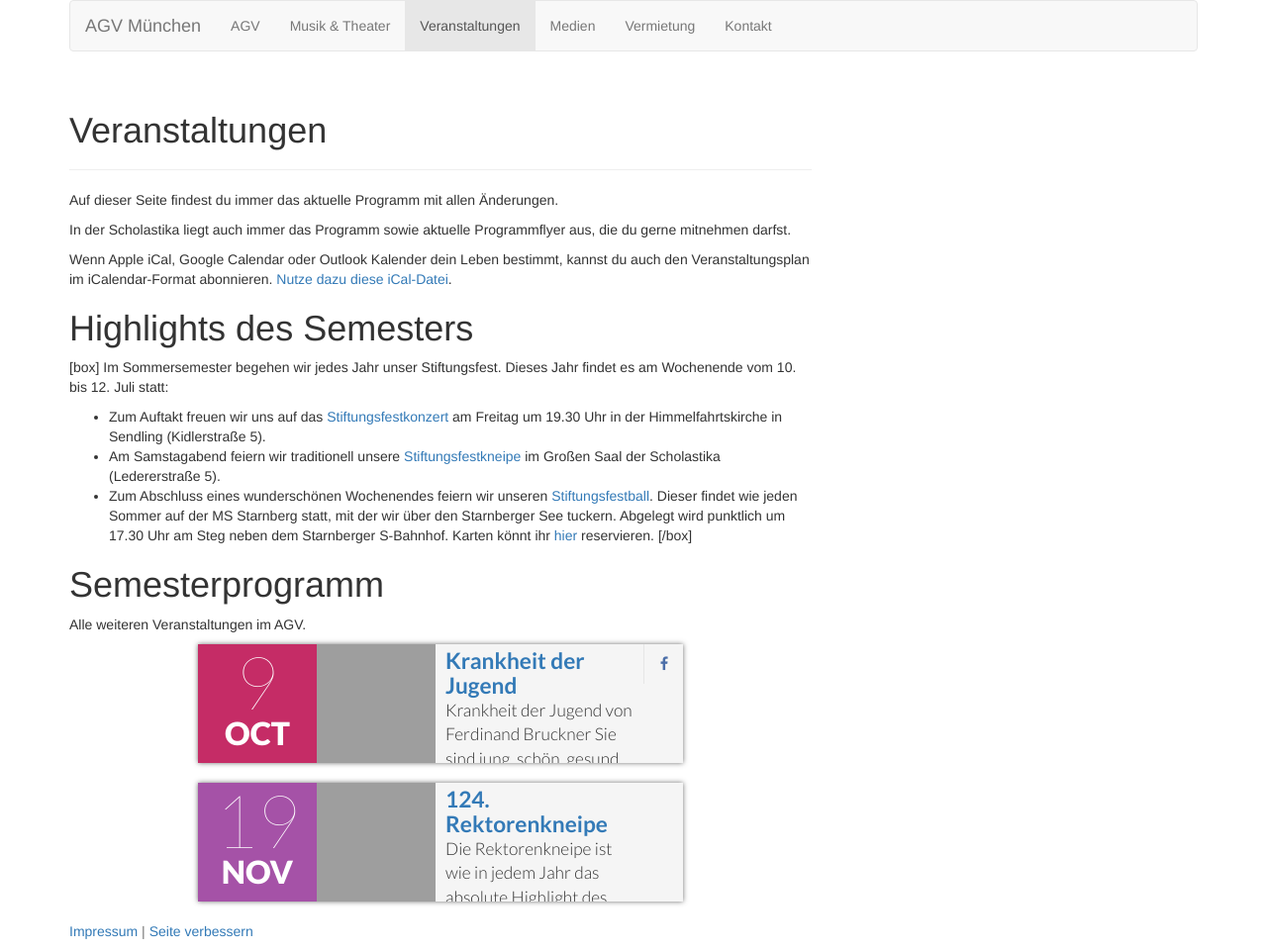
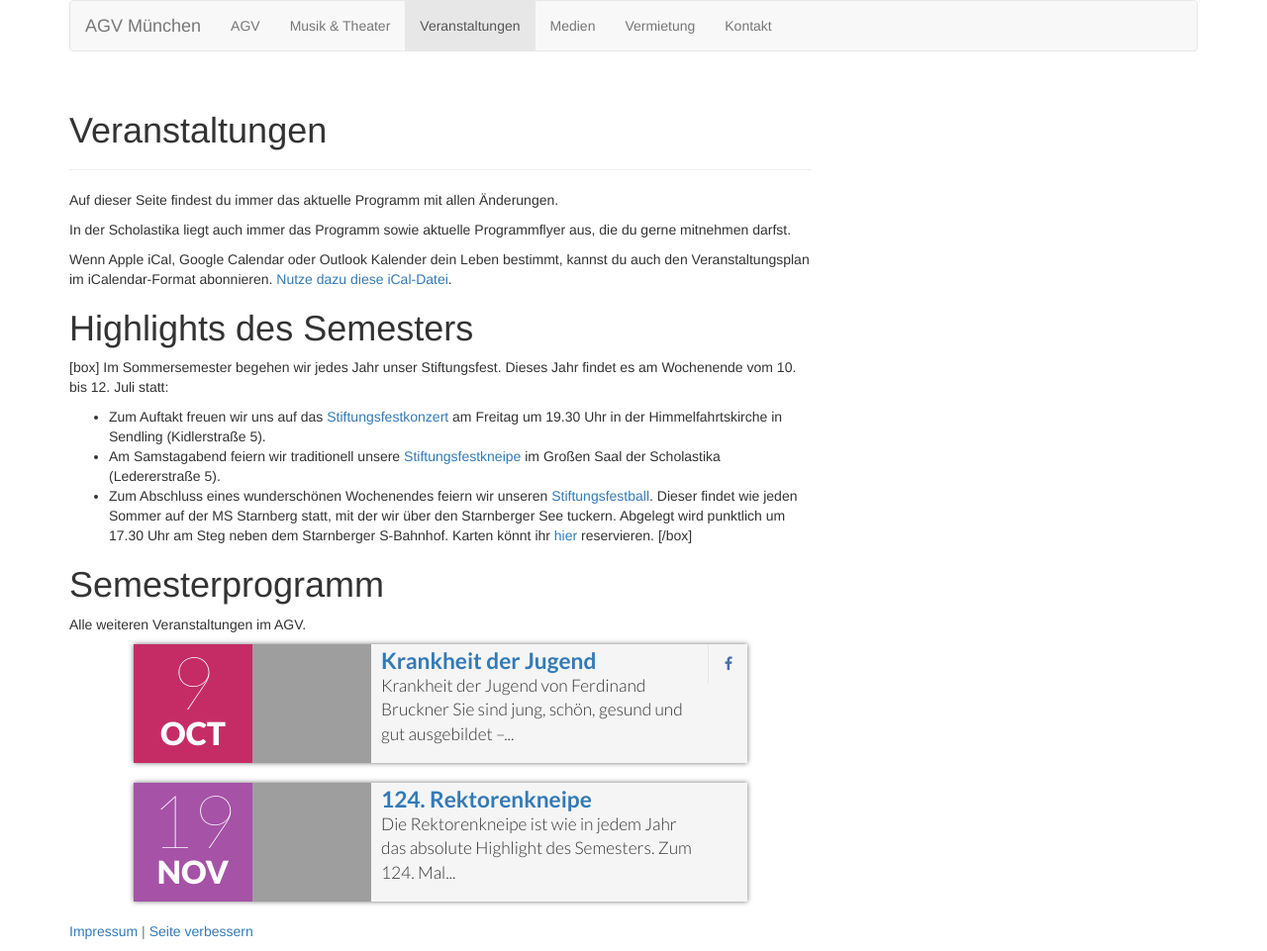
Before and after one commit to MyOldStuff/agvm.github.io, a Jekyll site: the page built from veranstaltungen/index.md, in a window 1280 px wide. Shown: the whole page at 99% size. Built offline with Jekyll 4.4.1, drawn with Linux system fonts in a browser that asks for light colours; nearby versions of some CDN libraries; grey boxes are pictures that could not be loaded.

Commit message:
Reduce offset of events listing

```diff
--- a/_includes/events.html
+++ b/_includes/events.html
@@ -1,5 +1,5 @@
 <div class="row">
-  <div class="col-xs-12 col-sm-offset-2 col-sm-8">
+  <div class="col-xs-12 col-sm-offset-1 col-sm-10">
     <ul class="event-list">
       {% assign now = 'now' | date: '%s' | plus: 0 %}
       {% assign veranstaltungen = site.veranstaltungen | sort: "start" %}
```
